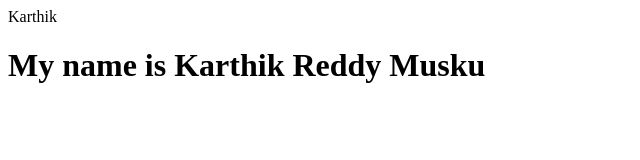
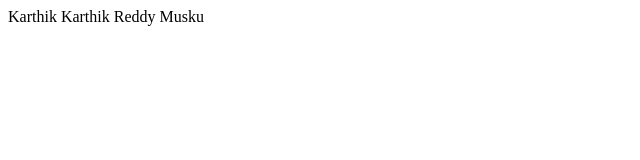
Before and after one commit to karthikreddy78/Project_dir, a plain HTML site: page index.html in a window 1280 px wide. Shown: the whole page, without its empty margins (0-640 px from the left). Drawn offline with Linux system fonts and the light colour scheme.

Commit message:
Revert "Edited index"
This reverts commit 0e95215fb68879d7dfc8beca3d223d6f257f6ad4.

```diff
--- a/index.html
+++ b/index.html
@@ -1,6 +1,6 @@
 <html>
 <head>Karthik
 </head>
-<body> <h1>My name is Karthik Reddy Musku</h1>
+<body> Karthik Reddy Musku
 </body>
 </html>
```
